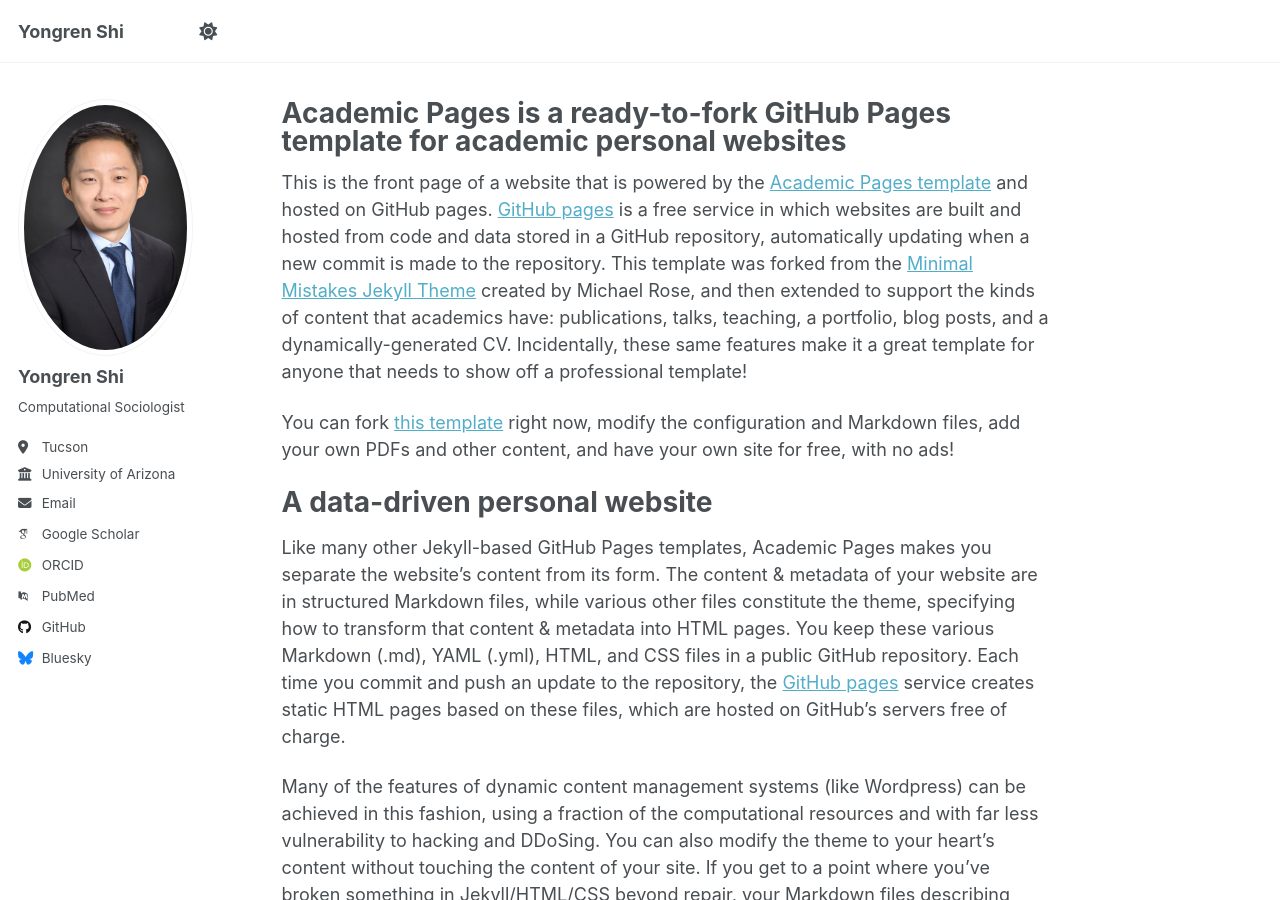
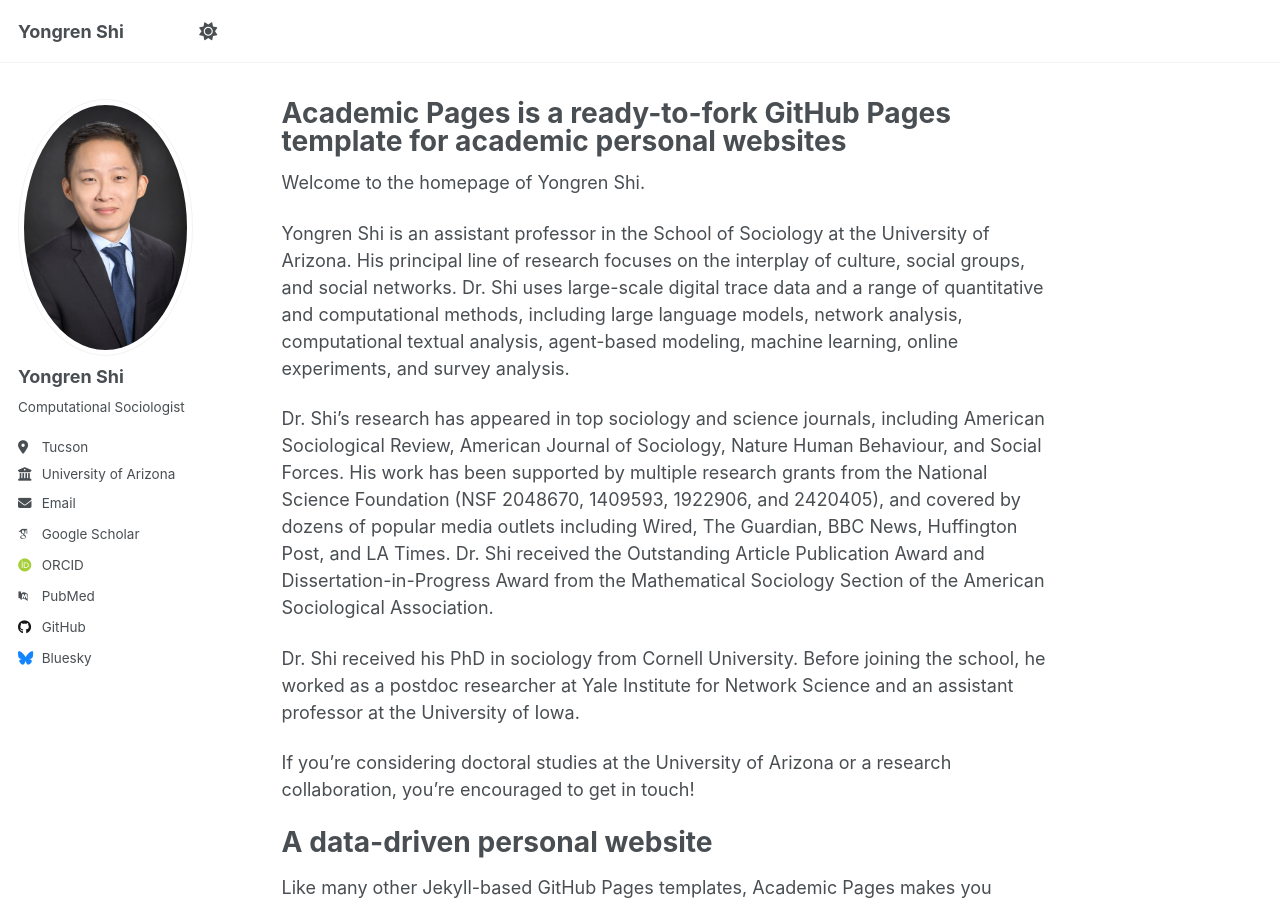
Before and after one commit to YongrenShi/YongrenShi, a Jekyll site: the page built from _pages/about.md, in a window 1280 px wide and 900 px high. Built offline with Jekyll 4.4.1, drawn with Linux system fonts in a browser that asks for light colours; some web fonts are replaced; a script that is not in the unit is left out.

Commit message:
Update about.md

```diff
--- a/_pages/about.md
+++ b/_pages/about.md
@@ -7,9 +7,16 @@ redirect_from:
   - /about.html
 ---
 
-This is the front page of a website that is powered by the [Academic Pages template](https://github.com/academicpages/academicpages.github.io) and hosted on GitHub pages. [GitHub pages](https://pages.github.com) is a free service in which websites are built and hosted from code and data stored in a GitHub repository, automatically updating when a new commit is made to the repository. This template was forked from the [Minimal Mistakes Jekyll Theme](https://mmistakes.github.io/minimal-mistakes/) created by Michael Rose, and then extended to support the kinds of content that academics have: publications, talks, teaching, a portfolio, blog posts, and a dynamically-generated CV. Incidentally, these same features make it a great template for anyone that needs to show off a professional template!
+Welcome to the homepage of Yongren Shi.
 
- You can fork [this template](https://github.com/academicpages/academicpages.github.io) right now, modify the configuration and Markdown files, add your own PDFs and other content, and have your own site for free, with no ads!
+Yongren Shi is an assistant professor in the School of Sociology at the University of Arizona. His principal line of research focuses on the interplay of culture, social groups, and social networks. Dr. Shi uses large-scale digital trace data and a range of quantitative and computational methods, including large language models, network analysis, computational textual analysis, agent-based modeling, machine learning, online experiments, and survey analysis.
+
+Dr. Shi’s research has appeared in top sociology and science journals, including American Sociological Review, American Journal of Sociology, Nature Human Behaviour, and Social Forces. His work has been supported by multiple research grants from the National Science Foundation (NSF 2048670, 1409593, 1922906, and 2420405), and covered by dozens of popular media outlets including Wired, The Guardian, BBC News, Huffington Post, and LA Times. Dr. Shi received the Outstanding Article Publication Award and Dissertation-in-Progress Award from the Mathematical Sociology Section of the American Sociological Association.
+
+Dr. Shi received his PhD in sociology from Cornell University. Before joining the school, he worked as a postdoc researcher at Yale Institute for Network Science and an assistant professor at the University of Iowa.
+
+If you’re considering doctoral studies at the University of Arizona or a research collaboration, you're encouraged to get in touch!
+
 
 A data-driven personal website
 ======
```
